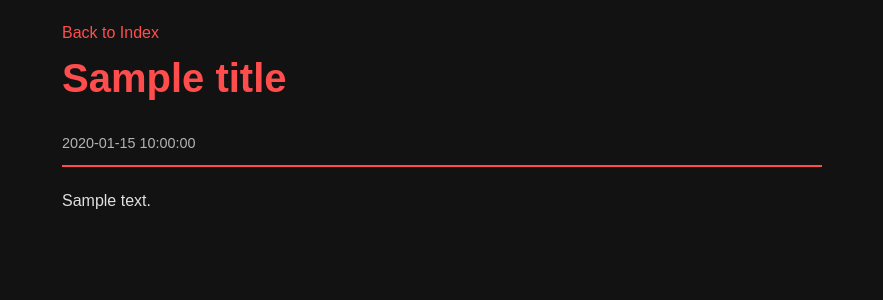
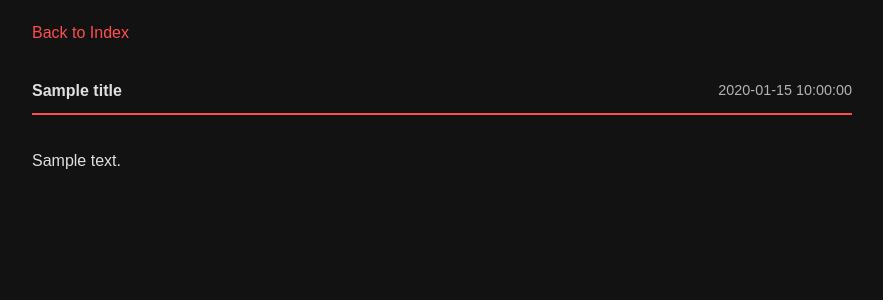
Before and after one commit to lytexdev/lytex.dev, a Flask app: template templates/article.html in a window 1280 px wide. Shown: the top 300 px of the page, without its empty margins (198-1081 px from the left). Run offline with Flask 3, Linux system fonts and the light colour scheme; the template is opened without the code that fills it: most values are stand-ins (such as "Sample title", 1, 10 or a date in 2020).

Commit message:
Improve Styling

```diff
--- a/static/main.css
+++ b/static/main.css
@@ -10,13 +10,13 @@ body {
     color: #e0e0e0;
     line-height: 1.6;
     padding: 20px;
-    max-width: 800px;
+    max-width: 860px;
     margin: auto;
 }
 
 h1 {
     font-size: 2.5em;
-    color: #ff4d4d;
+    color: #f53b3b;
     margin-bottom: 0.5em;
 }
 
@@ -31,8 +31,7 @@ a {
 }
 
 a:hover {
-    color: #ff6666;
-    text-decoration: underline;
+    color: #da4b4b;
 }
 
 .navigation-buttons {
@@ -41,9 +40,12 @@ a:hover {
 }
 
 .article-head {
+    display: flex;
+    align-items: center;
+    justify-content: space-between;
     border-bottom: 2px solid #ff4d4d;
     padding-bottom: 10px;
-    margin-bottom: 20px;
+    margin: 2rem 0;
 }
 
 .article-content {
--- a/templates/article.html
+++ b/templates/article.html
@@ -28,7 +28,7 @@
     </nav>
 
     <section class="article-head">
-        <h1>{{ title }}</h1>
+        <b>{{ title }}</b>
         <time>{{ created_at }}</time>
     </section>
 
--- a/templates/index.html
+++ b/templates/index.html
@@ -9,13 +9,13 @@
 </head>
 
 <body>
-    <h1>Blog</h1>
+    <h1>lytex Blog</h1>
 
     <ul>
         {% for article in articles %}
         <li>
             <a href="{{ url_for('show_article', subpath=article.filepath) }}">
-                <span class="article-title">{{ article.title }}</span> - <time>{{ article.created_at }}</time>
+                <span class="article-title">{{ article.title }}</span> <time>- {{ article.created_at }}</time>
             </a>
         </li>
         {% endfor %}
```
